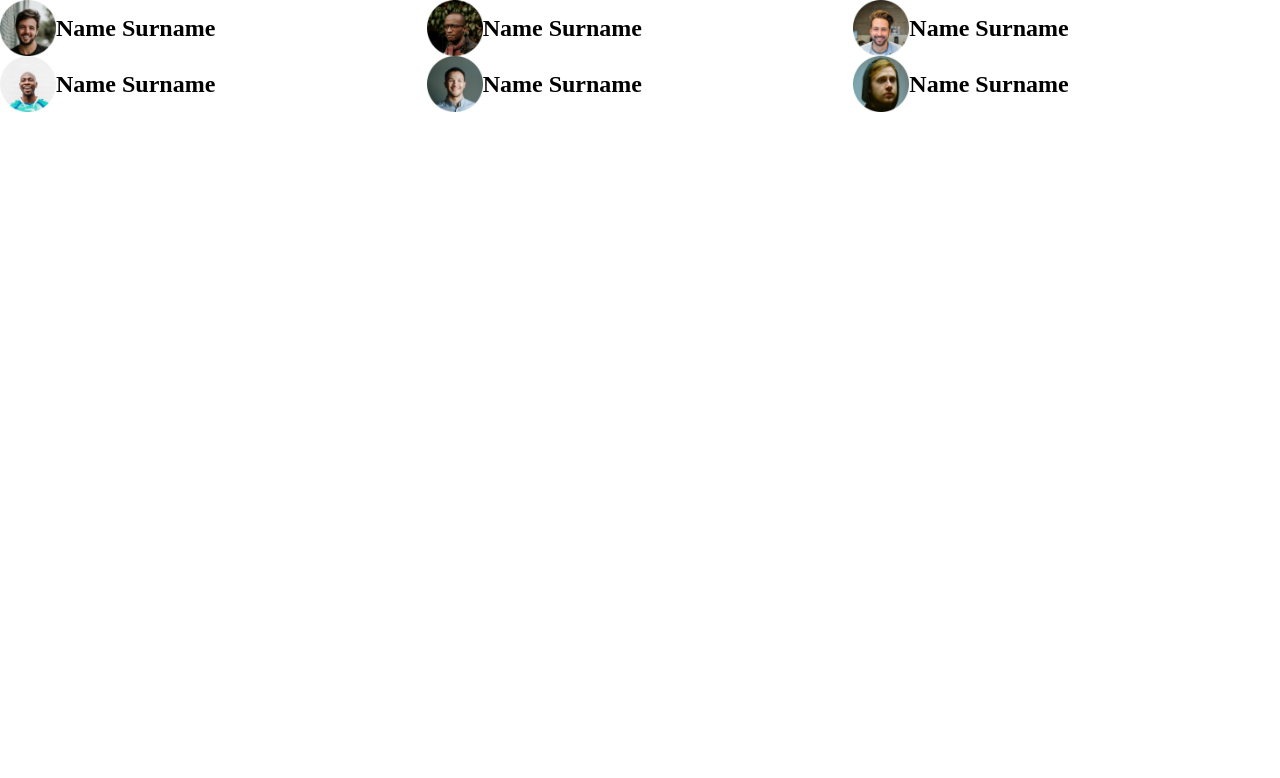
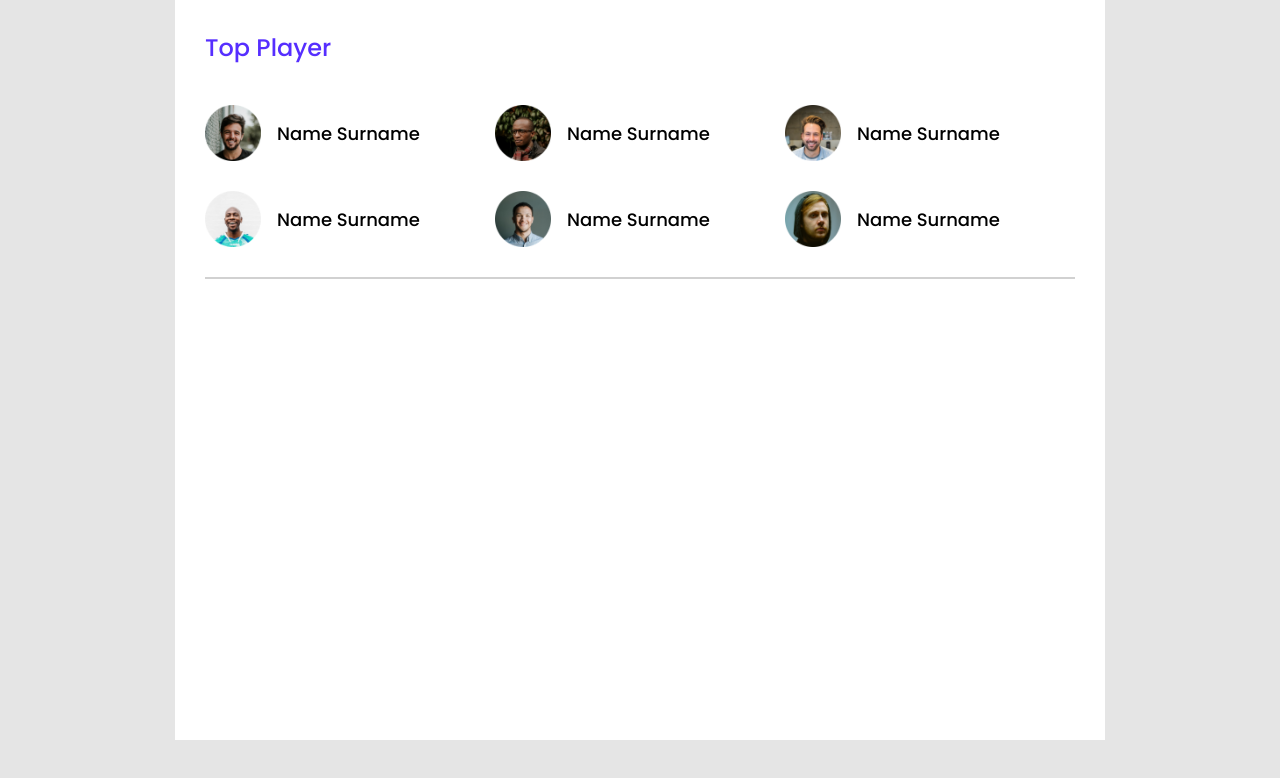
Before and after one commit to tauhid-hasan-dev/leader-board-css3-tauhid-hasan, a plain HTML site: page index.html in a window 1280 px wide. Drawn offline with Linux system fonts and the light colour scheme.

Commit message:
top players added

```diff
--- a/index.html
+++ b/index.html
@@ -19,34 +19,36 @@
         <!-- top players and top blogs -->
         <section class="container-one">
             <div class="top-players">
+                <h2 class="container-title">Top Player</h2>
                 <div class="players">
                     <!-- .player*6>img[src="images/players/player-$.png"]+h2{Name Surname} -->
                     <div class="player">
                         <img src="images/players/player-1.png" alt="">
-                        <h2>Name Surname</h2>
+                        <h2 class="player-name">Name Surname</h2>
                     </div>
                     <div class="player">
                         <img src="images/players/player-2.png" alt="">
-                        <h2>Name Surname</h2>
+                        <h2 class="player-name">Name Surname</h2>
                     </div>
                     <div class="player">
                         <img src="images/players/player-3.png" alt="">
-                        <h2>Name Surname</h2>
+                        <h2 class="player-name">Name Surname</h2>
                     </div>
                     <div class="player">
                         <img src="images/players/player-4.png" alt="">
-                        <h2>Name Surname</h2>
+                        <h2 class="player-name">Name Surname</h2>
                     </div>
                     <div class="player">
                         <img src="images/players/player-5.png" alt="">
-                        <h2>Name Surname</h2>
+                        <h2 class="player-name">Name Surname</h2>
                     </div>
                     <div class="player">
                         <img src="images/players/player-6.png" alt="">
-                        <h2>Name Surname</h2>
+                        <h2 class="player-name">Name Surname</h2>
                     </div>
                 </div>
             </div>
+            <hr>
         </section>
     </main>
 </body>
--- a/styles/style.css
+++ b/styles/style.css
@@ -1,12 +1,57 @@
+/* fonts */
+
+@import url('https://fonts.googleapis.com/css2?family=Poppins:wght@500&display=swap');
+
 * {
     margin: 0;
     padding: 0;
 }
 
+/* general  */
+body {
+    background-color: #E5E5E5;
+    font-family: 'Poppins', sans-serif;
+}
+
+main {
+    display: flex;
+    justify-content: center;
+}
+
+.container-one {
+    background-color: #ffffff;
+    width: 870px;
+    height: 680px;
+    padding: 30px;
+}
+
+hr {
+    border: 1px solid #D1D1D1;
+}
+
 /* top players styles */
+.top-players {
+    margin-bottom: 30px;
+}
+
+.container-title {
+    font-family: 'Poppins';
+    font-style: normal;
+    font-weight: 500;
+    font-size: 24px;
+    color: #562EFF;
+}
+
 .players {
+    margin-top: 40px;
     display: grid;
     grid-template-columns: repeat(3, 1fr);
+    row-gap: 30px;
+}
+
+.player {
+    display: flex;
+    align-items: center;
 }
 
 .player img {
@@ -14,7 +59,11 @@
     height: 56px;
 }
 
-.player {
-    display: flex;
-    align-items: center;
+.player-name {
+    font-family: 'Poppins';
+    font-style: normal;
+    font-weight: 500;
+    font-size: 18px;
+    line-height: 27px;
+    margin-left: 16px;
 }
```
